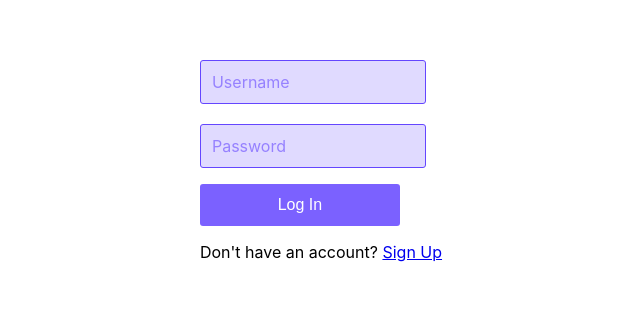
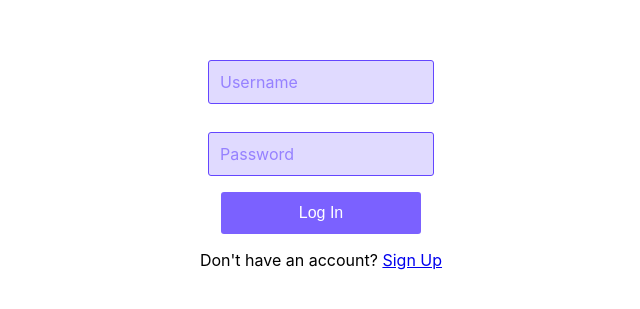
Before and after one commit to chrxtopher/fakestore-frontend, a React (Create React App) app: page / in a window 1280 px wide. Shown: the part 241-550 px from the top of the page, without its empty margins (319-959 px from the left). Built offline with nearby package versions, Linux system fonts and the light colour scheme; no server answers.

Commit message:
Finished styling login form

```diff
--- a/src/components/LoginForm.jsx
+++ b/src/components/LoginForm.jsx
@@ -61,12 +61,10 @@ function LoginForm() {
         />
         <span className="placeholder">Password</span>
       </label>
-      <div className="login-buttons">
-        <SubmitButton title="Log In" />
-        <p>
-          Don't have an account? <a href="/signup">Sign Up</a>
-        </p>
-      </div>
+      <SubmitButton title="Log In" />
+      <p>
+        Don't have an account? <a href="/signup">Sign Up</a>
+      </p>
       {error.length > 0 && (
         <div className="error-message">
           <ErrorCard message={error} />
--- a/src/styles/loginForm.css
+++ b/src/styles/loginForm.css
@@ -1,6 +1,15 @@
 .login-form {
   display: flex;
   flex-direction: column;
+  align-items: center;
+  justify-content: center;
+}
+
+.login-buttons {
+  display: flex;
+  flex-direction: column;
+  justify-content: center;
+
 }
 
 .custom-field input {
@@ -16,12 +25,14 @@
   outline: none;
   font-size: 1rem;
   border: 1px solid rgb(100, 70, 255, 1);
+  color: rgb(100, 70, 255, 1);
 }
 
 .custom-field {
   position: relative;
   font-size: 1rem;
   padding-top: 20px;
+  margin-top: 0.5rem;
 }
 
 .custom-field .placeholder {
@@ -31,7 +42,8 @@
   transform: translateY(-50%);
   color: rgb(100, 70, 255, .6);
   pointer-events: none;
-  transition: all 0.3s ease;
+  transition: all 0.2s ease;
+  font-size: 1rem;
 }
 
 .custom-field input:valid + .placeholder,
```
